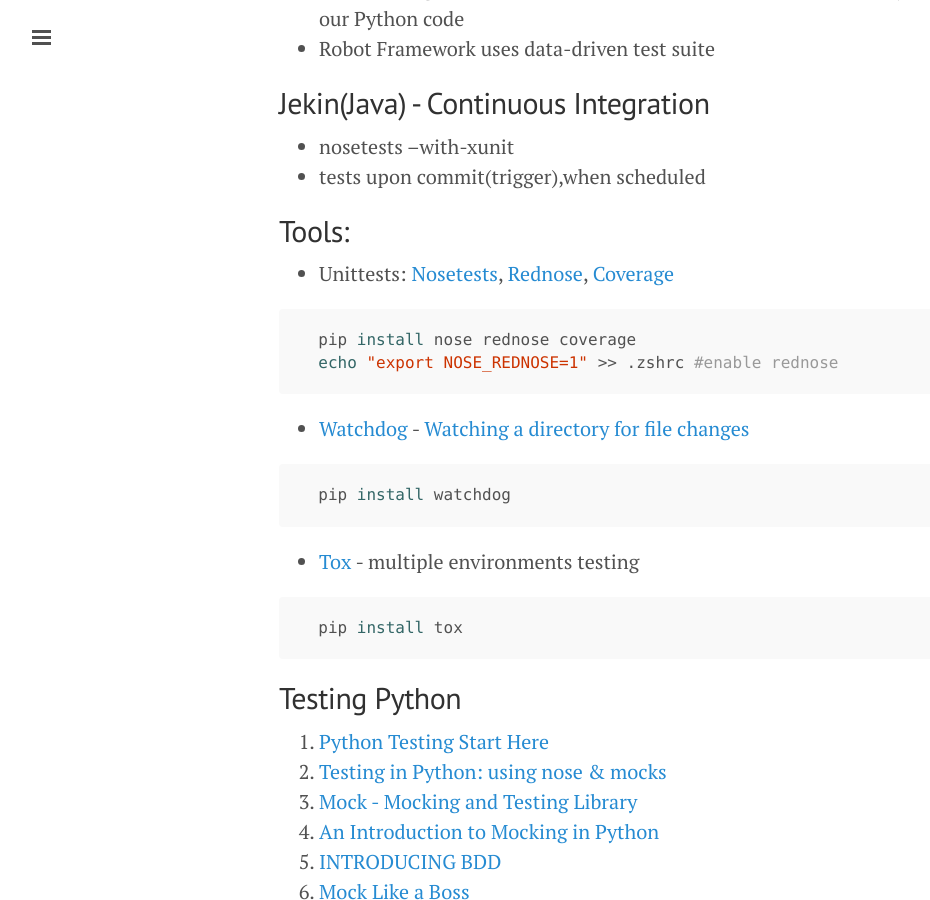
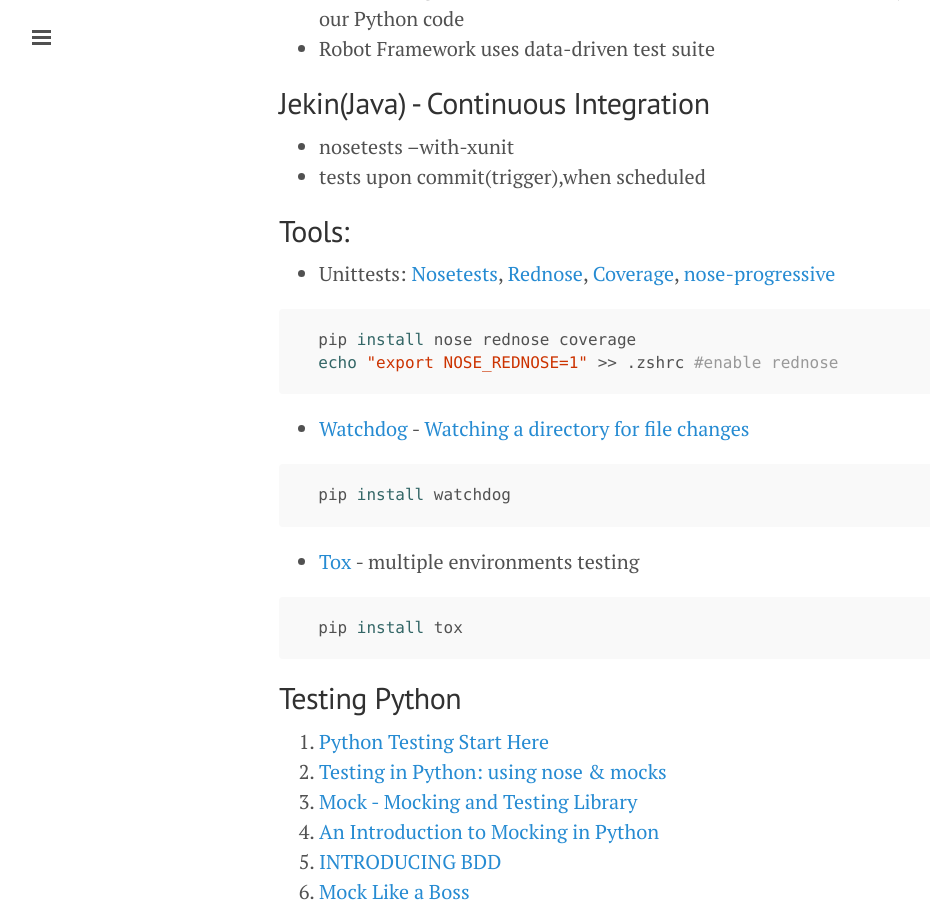
Before and after one commit to ibotdotout/ibotdotout.github.io, a Jekyll site: the page built from _posts/2014-07-11-python-testing.md, in a window 1280 px wide and 900 px high, scrolled down 3549 px. Shown: the whole window, without its empty margins (1-931 px from the left). Built offline with Jekyll 4.4.1, drawn with Linux system fonts in a browser that asks for light colours; Markdown is read by kramdown in place of the engine named in the settings.

Commit message:
add nose-progressive

````diff
--- a/_posts/2014-07-11-python-testing.md
+++ b/_posts/2014-07-11-python-testing.md
@@ -131,7 +131,7 @@ Cover - (Stmts - Miss)/Stmts * 100
 
 
 ## Tools:
-  * Unittests: [Nosetests](https://nose.readthedocs.org), [Rednose](https://pypi.python.org/pypi/rednose), [Coverage](https://pypi.python.org/pypi/coverage)
+  * Unittests: [Nosetests](https://nose.readthedocs.org), [Rednose](https://pypi.python.org/pypi/rednose), [Coverage](https://pypi.python.org/pypi/coverage), [nose-progressive](https://pypi.python.org/pypi/nose-progressive/)
 
   ```sh
   pip install nose rednose coverage
````
